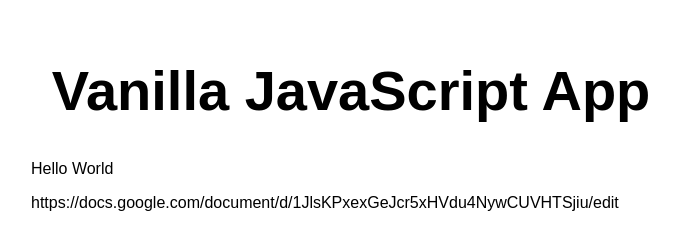
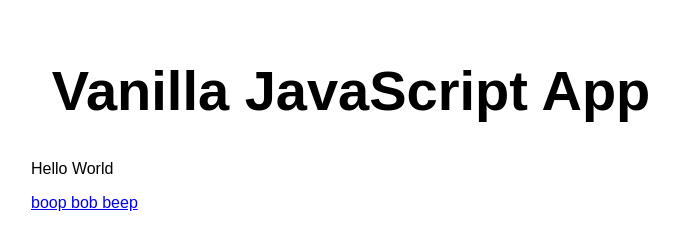
Before and after one commit to mohammedsheshtar/engineering-portfolio, a website: page src/index.html in a window 1280 px wide. Shown: the whole page, without its empty margins (289-968 px from the left). Drawn offline with Linux system fonts and the light colour scheme.

Commit message:
Update index.html

```diff
--- a/src/index.html
+++ b/src/index.html
@@ -12,7 +12,7 @@
   <main>
     <h1>Vanilla JavaScript App</h1>
     <p>Hello World</p>
-    <a>https://docs.google.com/document/d/1JlsKPxexGeJcr5xHVdu4NywCUVHTSjiu/edit</a>
+    <a href="https://docs.google.com/document/d/1JlsKPxexGeJcr5xHVdu4NywCUVHTSjiu/edit">boop bob beep</a>
   </main>
 </body>
 
```
